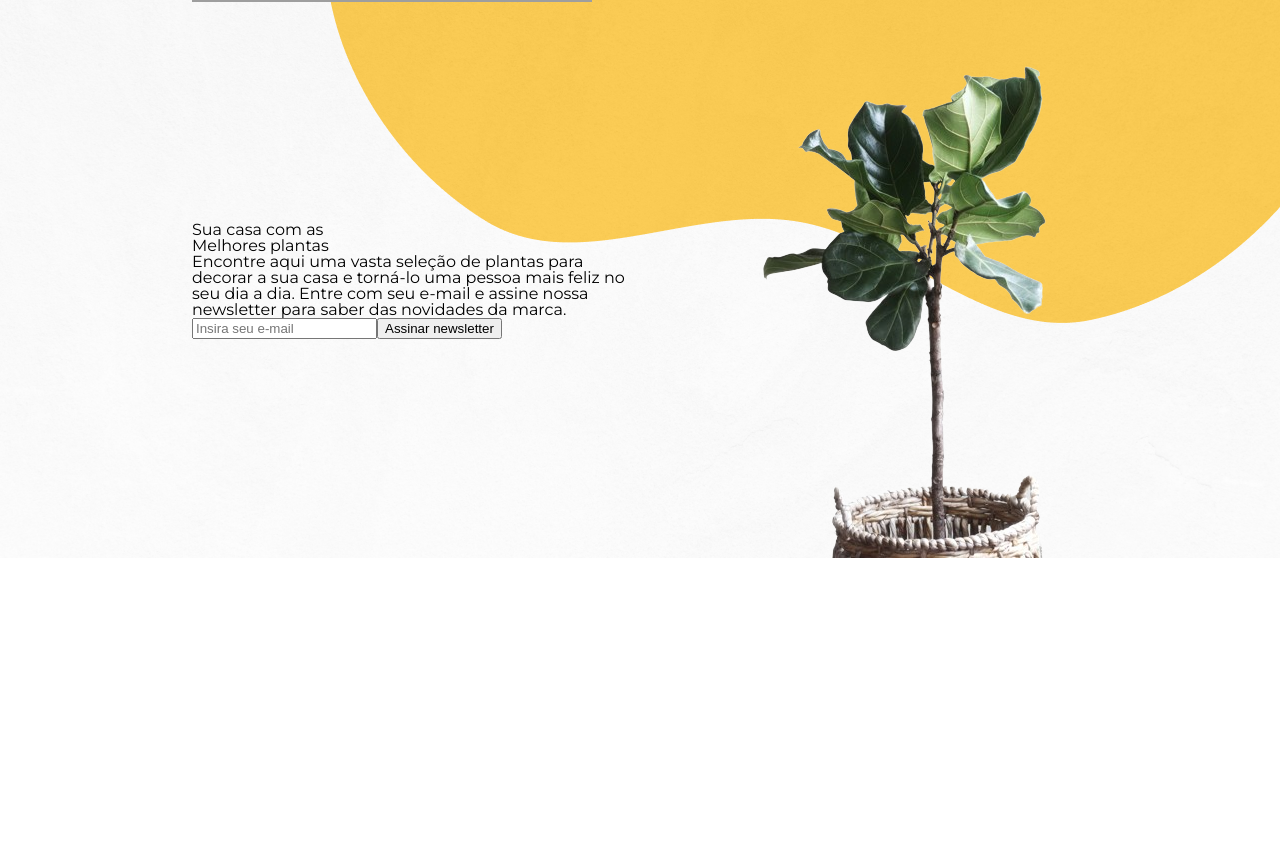
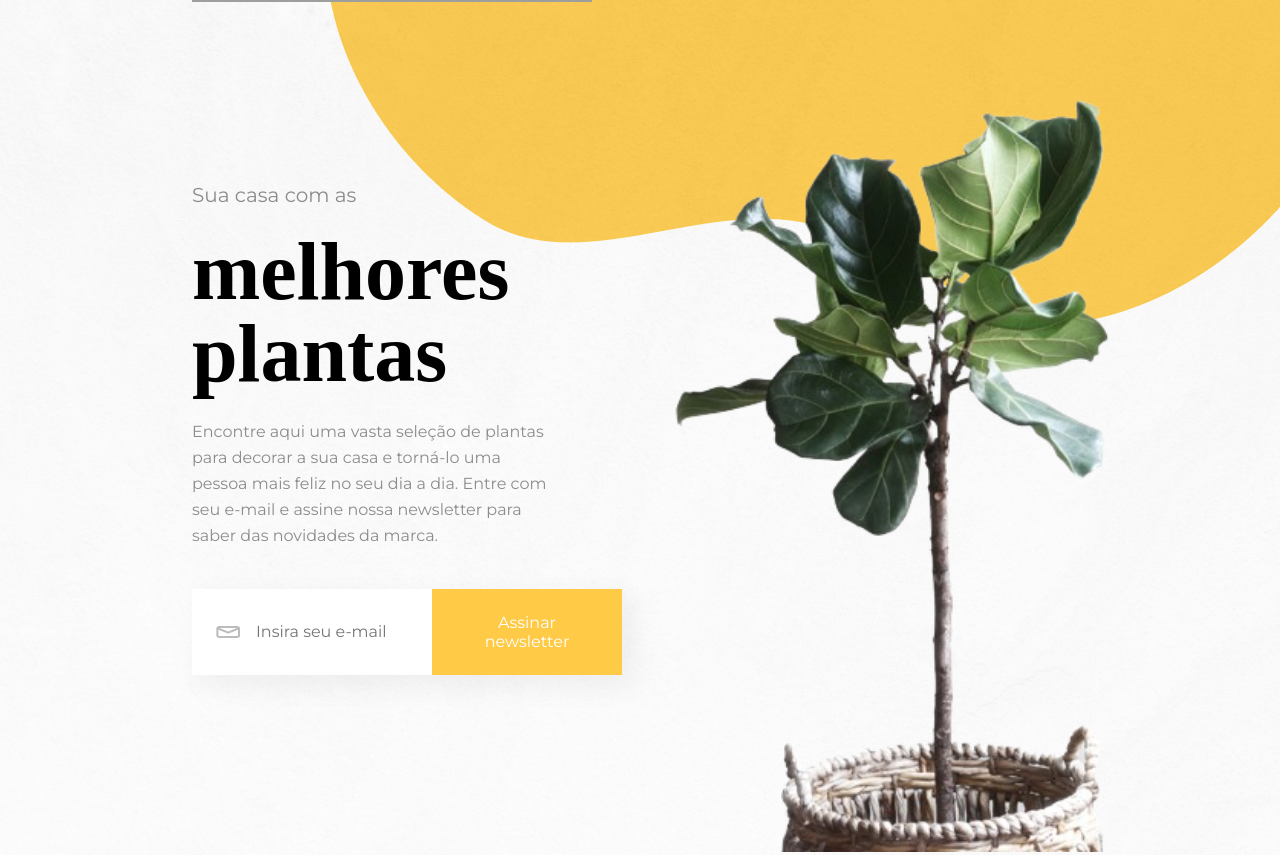
Before and after one commit to lucas-souzza/casa-verde, a React (Vite) app: page / in a window 1280 px wide. Shown: the part 314-1169 px from the top of the page. Before the commit the page ends 872 px from the top, so only its background shows below. Built offline with nearby package versions, Linux system fonts and the light colour scheme; grey boxes are pictures that could not be loaded; a web font is replaced by a local one.

Commit message:
Update SubscribeNewsLetter component

```diff
--- /dev/null
+++ b/src/components/DefaultParagraph/index.tsx
@@ -0,0 +1,33 @@
+import { styled } from "styled-components";
+
+interface DefaultParagraphProps {
+	children: string;
+	size: string;
+	lineHeight?: string;
+}
+
+interface StyledProps {
+	$size: string;
+	$lineHeight: string;
+}
+
+const ParagraphStyled = styled.p<Pick<StyledProps, "$size" | "$lineHeight">>`
+	font-size: ${props => props.$size};
+	color: var(--font-color);
+	opacity: 0.5;
+	line-height: ${props => props.$lineHeight};
+`;
+
+function DefaultParagraph({
+	children,
+	size,
+	lineHeight = "normal",
+}: DefaultParagraphProps) {
+	return (
+		<ParagraphStyled $size={size} $lineHeight={lineHeight}>
+			{children}
+		</ParagraphStyled>
+	);
+}
+
+export default DefaultParagraph;
--- /dev/null
+++ b/src/components/DefaultTitle/index.tsx
@@ -0,0 +1,26 @@
+import { ReactElement } from "react";
+import { styled } from "styled-components";
+
+interface DefaultTitleProps {
+	children: ReactElement;
+	size: string;
+}
+
+interface TitleStyledProps {
+	$size: string;
+}
+
+const TitleStyled = styled.div<Pick<TitleStyledProps, "$size">>`
+	& > * {
+		font-size: ${props => props.$size};
+		font-family: var(--font-title);
+		font-weight: 900;
+		margin: 1.5rem 0;
+	}
+`;
+
+function DefaultTitle({ children, size }: DefaultTitleProps) {
+	return <TitleStyled $size={size}>{children}</TitleStyled>;
+}
+
+export default DefaultTitle;
--- a/src/components/PageContainer/index.tsx
+++ b/src/components/PageContainer/index.tsx
@@ -25,6 +25,7 @@ const BackgroundImageYellow = styled.img`
 
 const Container = styled.div`
 	width: 70%;
+	max-width: 1440px;
 	margin: 0 auto;
 `;
 
--- a/src/components/SubscribeNewsLetter/index.tsx
+++ b/src/components/SubscribeNewsLetter/index.tsx
@@ -1,29 +1,97 @@
 import { styled } from "styled-components";
 import imageSubscribeNewsLetter from "../../assets/image-subscribe-news-letter.png";
+import DefaultParagraph from "../DefaultParagraph";
+import DefaultTitle from "../DefaultTitle";
 
 const SectionStyled = styled.section`
 	display: flex;
 	align-items: center;
+	justify-content: flex-start;
+`;
+
+const SectionContentContainer = styled.div`
+	width: 40%;
+`;
+
+const SectionImagemContainer = styled.div`
+	width: 60%;
+
+	& > img {
+		height: 850px;
+		margin-left: -4rem;
+	}
+`;
+
+const FormNewsletter = styled.form`
+	margin-top: 2.5rem;
+	width: 120%;
+	display: flex;
+	box-shadow: 10px 10px 30px 0px rgba(0, 0, 0, 0.06);
+
+	& > input {
+		padding: 1.5rem;
+		font-size: 1rem;
+		font-family: var(--font-default);
+		border: none;
+		flex-grow: 1;
+	}
+
+	& > input:focus {
+		outline: none;
+	}
+
+	& input::placeholder {
+		padding-left: 2.5rem;
+		background-image: url(/mail-icon.png);
+		background-repeat: no-repeat;
+		background-position: left;
+	}
+
+	& > button {
+		border: none;
+		background-color: var(--color-yellow);
+		color: var(--color-white);
+		padding: 1.5rem;
+		font-size: 1rem;
+		font-family: var(--font-default);
+		cursor: pointer;
+		z-index: 1;
+		transition: transform 150ms ease;
+	}
+
+	& > button:hover {
+		transform: scale(1.03);
+	}
 `;
 
 function SubscribeNewsLetter() {
 	return (
 		<SectionStyled>
-			<div>
-				<p>Sua casa com as</p>
-				<h1>Melhores plantas</h1>
-				<p>
+			<SectionContentContainer>
+				<DefaultParagraph size="1.25rem">
+					Sua casa com as
+				</DefaultParagraph>
+
+				<DefaultTitle size="5.125rem">
+					<h1>melhores plantas</h1>
+				</DefaultTitle>
+
+				<DefaultParagraph size="1rem" lineHeight="1.625rem">
 					Encontre aqui uma vasta seleção de plantas para decorar a
 					sua casa e torná-lo uma pessoa mais feliz no seu dia a dia.
 					Entre com seu e-mail e assine nossa newsletter para saber
 					das novidades da marca.
-				</p>
-				<form>
+				</DefaultParagraph>
+
+				<FormNewsletter>
 					<input type="email" placeholder="Insira seu e-mail" />
 					<button type="submit">Assinar newsletter</button>
-				</form>
-			</div>
-			<img src={imageSubscribeNewsLetter} />
+				</FormNewsletter>
+			</SectionContentContainer>
+
+			<SectionImagemContainer>
+				<img src={imageSubscribeNewsLetter} />
+			</SectionImagemContainer>
 		</SectionStyled>
 	);
 }
--- a/src/index.css
+++ b/src/index.css
@@ -2,6 +2,8 @@
 	--font-title: "Elsie Swash Caps", serif;
 	--font-default: "Montserrat", sans-serif;
 	--font-color: #202020;
+	--color-yellow: #ffcb47;
+	--color-white: #ffffff;
 }
 
 body,
```
Also changed, not shown: public/mail-icon.png (added).
